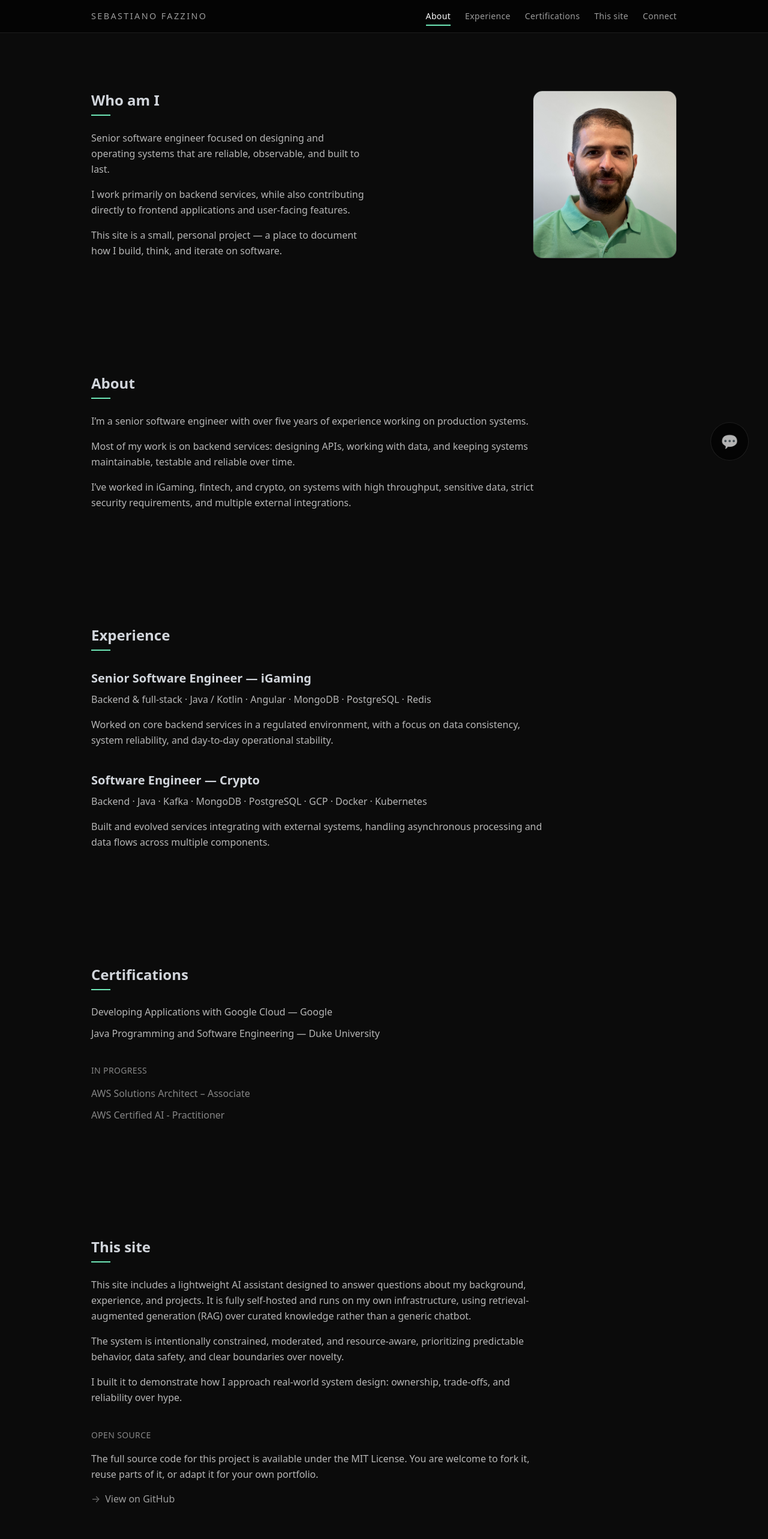
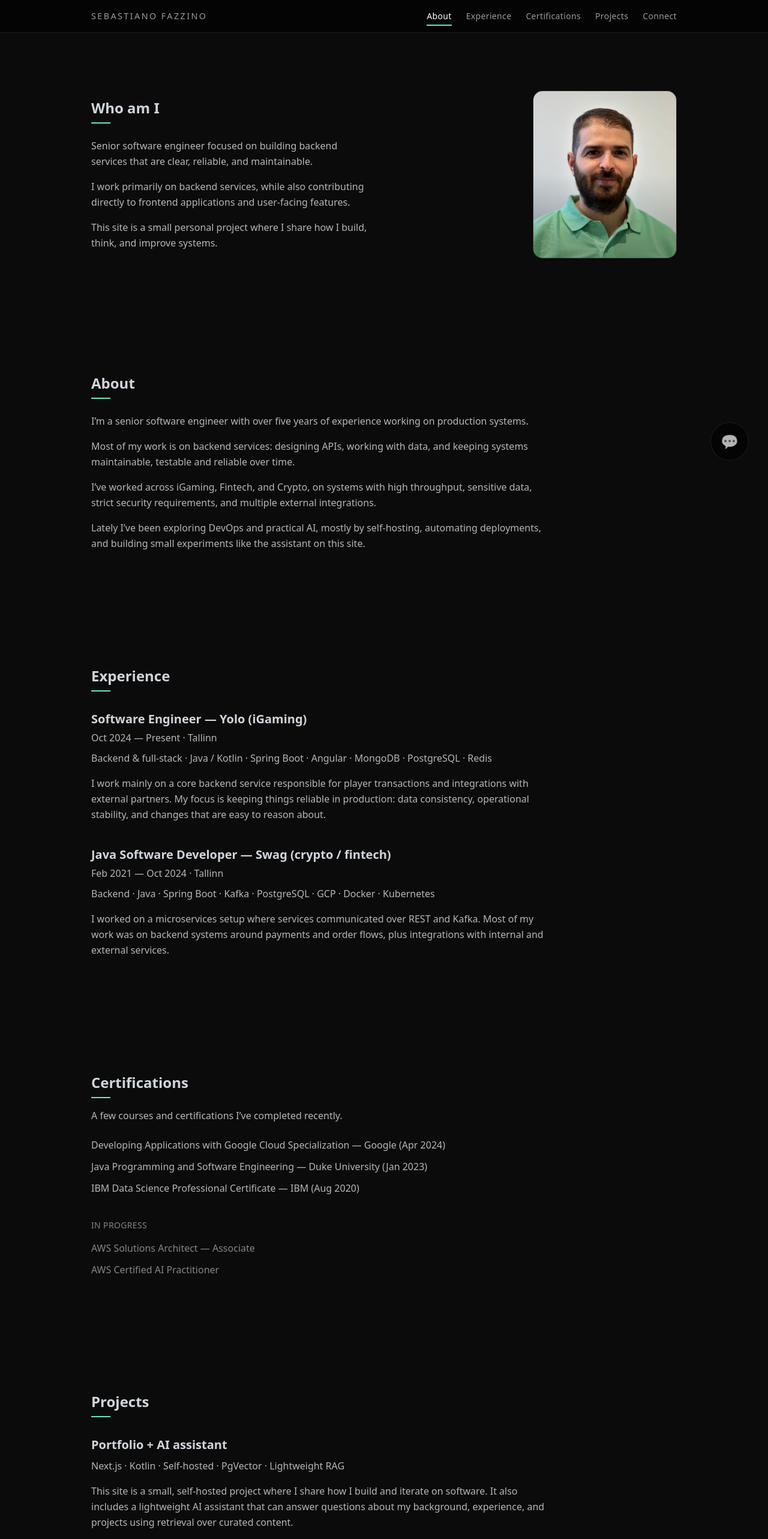
Before and after one commit to SebastianoFazzino/portfolio, a Next.js app in the folder apps/web/: page / in a window 1280 px wide. Shown: the top 2566 px of the page at 60% size. Built offline with nearby package versions, Linux system fonts and the light colour scheme; no server answers.

Commit message:
Polished personal info on main page

```diff
--- a/apps/web/app/page.tsx
+++ b/apps/web/app/page.tsx
@@ -20,8 +20,8 @@ export default function Home() {
             <h2>Who am I</h2>
 
             <p className="mt-6 max-w-2xl text-lg">
-              Senior software engineer focused on designing and operating systems that are reliable,
-              observable, and built to last.
+              Senior software engineer focused on building backend services that are clear,
+              reliable, and maintainable.
             </p>
 
             <p className="mt-4 text-sm text-white/60 max-w-2xl">
@@ -30,8 +30,8 @@ export default function Home() {
             </p>
 
             <p className="mt-4 text-sm text-white/50 max-w-2xl">
-              This site is a small, personal project — a place to document how I build, think, and
-              iterate on software.
+              This site is a small personal project where I share how I build, think, and improve
+              systems.
             </p>
           </div>
 
@@ -73,8 +73,13 @@ export default function Home() {
         </p>
 
         <p className="mt-4 max-w-3xl">
-          I’ve worked in iGaming, fintech, and crypto, on systems with high throughput, sensitive
-          data, strict security requirements, and multiple external integrations.
+          I’ve worked across iGaming, Fintech, and Crypto, on systems with high throughput,
+          sensitive data, strict security requirements, and multiple external integrations.
+        </p>
+
+        <p className="mt-4 max-w-3xl">
+          Lately I’ve been exploring DevOps and practical AI, mostly by self-hosting, automating
+          deployments, and building small experiments like the assistant on this site.
         </p>
       </Section>
 
@@ -83,24 +88,30 @@ export default function Home() {
 
         <div className="mt-8 space-y-10 max-w-3xl">
           <div>
-            <h3>Senior Software Engineer — iGaming</h3>
+            <h3>Software Engineer — Yolo (iGaming)</h3>
+            <p className="mt-1 text-sm text-white/40">Oct 2024 — Present · Tallinn</p>
             <p className="mt-2 text-sm text-white/50">
-              Backend & full-stack · Java / Kotlin · Angular · MongoDB · PostgreSQL · Redis
+              Backend & full-stack · Java / Kotlin · Spring Boot · Angular · MongoDB · PostgreSQL ·
+              Redis
             </p>
             <p className="mt-4">
-              Worked on core backend services in a regulated environment, with a focus on data
-              consistency, system reliability, and day-to-day operational stability.
+              I work mainly on a core backend service responsible for player transactions and
+              integrations with external partners. My focus is keeping things reliable in
+              production: data consistency, operational stability, and changes that are easy to
+              reason about.
             </p>
           </div>
 
           <div>
-            <h3>Software Engineer — Crypto</h3>
+            <h3>Java Software Developer — Swag (crypto / fintech)</h3>
+            <p className="mt-1 text-sm text-white/40">Feb 2021 — Oct 2024 · Tallinn</p>
             <p className="mt-2 text-sm text-white/50">
-              Backend · Java · Kafka · MongoDB · PostgreSQL · GCP · Docker · Kubernetes
+              Backend · Java · Spring Boot · Kafka · PostgreSQL · GCP · Docker · Kubernetes
             </p>
             <p className="mt-4">
-              Built and evolved services integrating with external systems, handling asynchronous
-              processing and data flows across multiple components.
+              I worked on a microservices setup where services communicated over REST and Kafka.
+              Most of my work was on backend systems around payments and order flows, plus
+              integrations with internal and external services.
             </p>
           </div>
         </div>
@@ -109,40 +120,86 @@ export default function Home() {
       <Section id="certifications">
         <h2>Certifications</h2>
 
+        <p className="mt-4 max-w-2xl text-sm text-white/50">
+          A few courses and certifications I’ve completed recently.
+        </p>
+
         <ul className="mt-6 space-y-3 max-w-2xl text-white/70">
-          <li>Developing Applications with Google Cloud — Google</li>
-          <li>Java Programming and Software Engineering — Duke University</li>
+          <li>Developing Applications with Google Cloud Specialization — Google (Apr 2024)</li>
+          <li>Java Programming and Software Engineering — Duke University (Jan 2023)</li>
+          <li>IBM Data Science Professional Certificate — IBM (Aug 2020)</li>
         </ul>
 
         <h4 className="mt-10 text-white/50 text-sm uppercase tracking-wide">In progress</h4>
 
         <ul className="mt-4 space-y-3 max-w-2xl text-white/50">
-          <li>AWS Solutions Architect – Associate</li>
-          <li>AWS Certified AI - Practitioner</li>
+          <li>AWS Solutions Architect — Associate</li>
+          <li>AWS Certified AI Practitioner</li>
         </ul>
       </Section>
 
-      <Section id="this-site">
-        <h2>This site</h2>
+      {/*<Section id="projects">*/}
+      {/*  <h2>This site</h2>*/}
 
-        <p className="mt-6 max-w-3xl text-white/80">
-          This site includes a lightweight AI assistant designed to answer questions about my
-          background, experience, and projects. It is fully self-hosted and runs on my own
-          infrastructure, using retrieval-augmented generation (RAG) over curated knowledge rather
-          than a generic chatbot.
+      {/*  <p className="mt-6 max-w-3xl text-white/80">*/}
+      {/*    This site includes a lightweight AI assistant designed to answer questions about my*/}
+      {/*    background, experience, and projects. It is fully self-hosted and runs on my own*/}
+      {/*    infrastructure, using retrieval-augmented generation (RAG) over curated knowledge rather*/}
+      {/*    than a generic chatbot.*/}
+      {/*  </p>*/}
+
+      {/*  <p className="mt-4 max-w-3xl text-white/60">*/}
+      {/*    The system is intentionally constrained, moderated, and resource-aware, prioritizing*/}
+      {/*    predictable behavior, data safety, and clear boundaries over novelty.*/}
+      {/*  </p>*/}
+
+      {/*  <p className="mt-4 max-w-3xl text-white/60">*/}
+      {/*    I built it to demonstrate how I approach real-world system design: ownership, trade-offs,*/}
+      {/*    and reliability over hype.*/}
+      {/*  </p>*/}
+
+      {/*  <div className="mt-10 max-w-3xl">*/}
+      {/*    <h4 className="text-white/50 text-sm uppercase tracking-wide">Open Source</h4>*/}
+
+      {/*    <p className="mt-4 text-white/70">*/}
+      {/*      The full source code for this project is available under the MIT License. You are*/}
+      {/*      welcome to fork it, reuse parts of it, or adapt it for your own portfolio.*/}
+      {/*    </p>*/}
+
+      {/*    <a*/}
+      {/*      href="https://github.com/SebastianoFazzino/portfolio"*/}
+      {/*      target="_blank"*/}
+      {/*      rel="noreferrer"*/}
+      {/*      className="group mt-4 inline-flex items-center gap-2 text-white/60 transition-colors hover:text-(--accent)"*/}
+      {/*    >*/}
+      {/*      <span className="text-white/40 transition-colors group-hover:text-(--accent)">→</span>*/}
+      {/*      <span>View on GitHub</span>*/}
+      {/*    </a>*/}
+      {/*  </div>*/}
+      {/*</Section>*/}
+
+      <Section id="projects">
+        <h2>Projects</h2>
+
+        <div className="mt-8 max-w-3xl space-y-10">
+          <div>
+            <h3>Portfolio + AI assistant</h3>
+            <p className="mt-2 text-sm text-white/50">
+              Next.js · Kotlin · Self-hosted · PgVector · Lightweight RAG
             </p>
 
-        <p className="mt-4 max-w-3xl text-white/60">
-          The system is intentionally constrained, moderated, and resource-aware, prioritizing
-          predictable behavior, data safety, and clear boundaries over novelty.
+            <p className="mt-4 text-white/80">
+              This site is a small, self-hosted project where I share how I build and iterate on
+              software. It also includes a lightweight AI assistant that can answer questions about
+              my background, experience, and projects using retrieval over curated content.
             </p>
 
-        <p className="mt-4 max-w-3xl text-white/60">
-          I built it to demonstrate how I approach real-world system design: ownership, trade-offs,
-          and reliability over hype.
+            <p className="mt-4 text-white/60">
+              I built it to show practical system design work: clear boundaries, predictable
+              behavior, and an approach that’s mindful about data safety and operational overhead.
             </p>
 
-        <div className="mt-10 max-w-3xl">
+            <div className="mt-8">
               <h4 className="text-white/50 text-sm uppercase tracking-wide">Open Source</h4>
 
               <p className="mt-4 text-white/70">
@@ -156,9 +213,13 @@ export default function Home() {
                 rel="noreferrer"
                 className="group mt-4 inline-flex items-center gap-2 text-white/60 transition-colors hover:text-(--accent)"
               >
-            <span className="text-white/40 transition-colors group-hover:text-(--accent)">→</span>
+                <span className="text-white/40 transition-colors group-hover:text-(--accent)">
+                  →
+                </span>
                 <span>View on GitHub</span>
               </a>
+            </div>
+          </div>
         </div>
       </Section>
 
--- a/apps/web/components/chat/Chat.tsx
+++ b/apps/web/components/chat/Chat.tsx
@@ -134,6 +134,8 @@ export function Chat() {
             >
               This assistant responds using my curated personal knowledge base.
               <br />
+              Runs on my Raspberry Pi — response time can vary.
+              <br />
               It does not collect, store, or retain personal information.
               <br />
               For direct communication, please use the &#34;connect&#34; form.
--- a/apps/web/components/common/Header.tsx
+++ b/apps/web/components/common/Header.tsx
@@ -3,7 +3,7 @@
 import React from 'react';
 import { NavButton } from '@/components/common/NavButton';
 
-const sectionIds = ['about', 'experience', 'certifications', 'this-site', 'connect'] as const;
+const sectionIds = ['about', 'experience', 'certifications', 'projects', 'connect'] as const;
 
 function scrollToTop() {
   const currentScrollY = window.scrollY;
@@ -79,9 +79,9 @@ export function Header() {
             isActive={activeSectionId === 'certifications'}
           />
           <NavButton
-            label="This site"
-            targetId="this-site"
-            isActive={activeSectionId === 'this-site'}
+            label="Projects"
+            targetId="projects"
+            isActive={activeSectionId === 'projects'}
           />
           <NavButton label="Connect" targetId="connect" isActive={activeSectionId === 'connect'} />
         </nav>
```
Also changed, not shown: 1 other file (tests, documents, lock files or other folders). Lines whose indentation alone changed are shown as unchanged.
